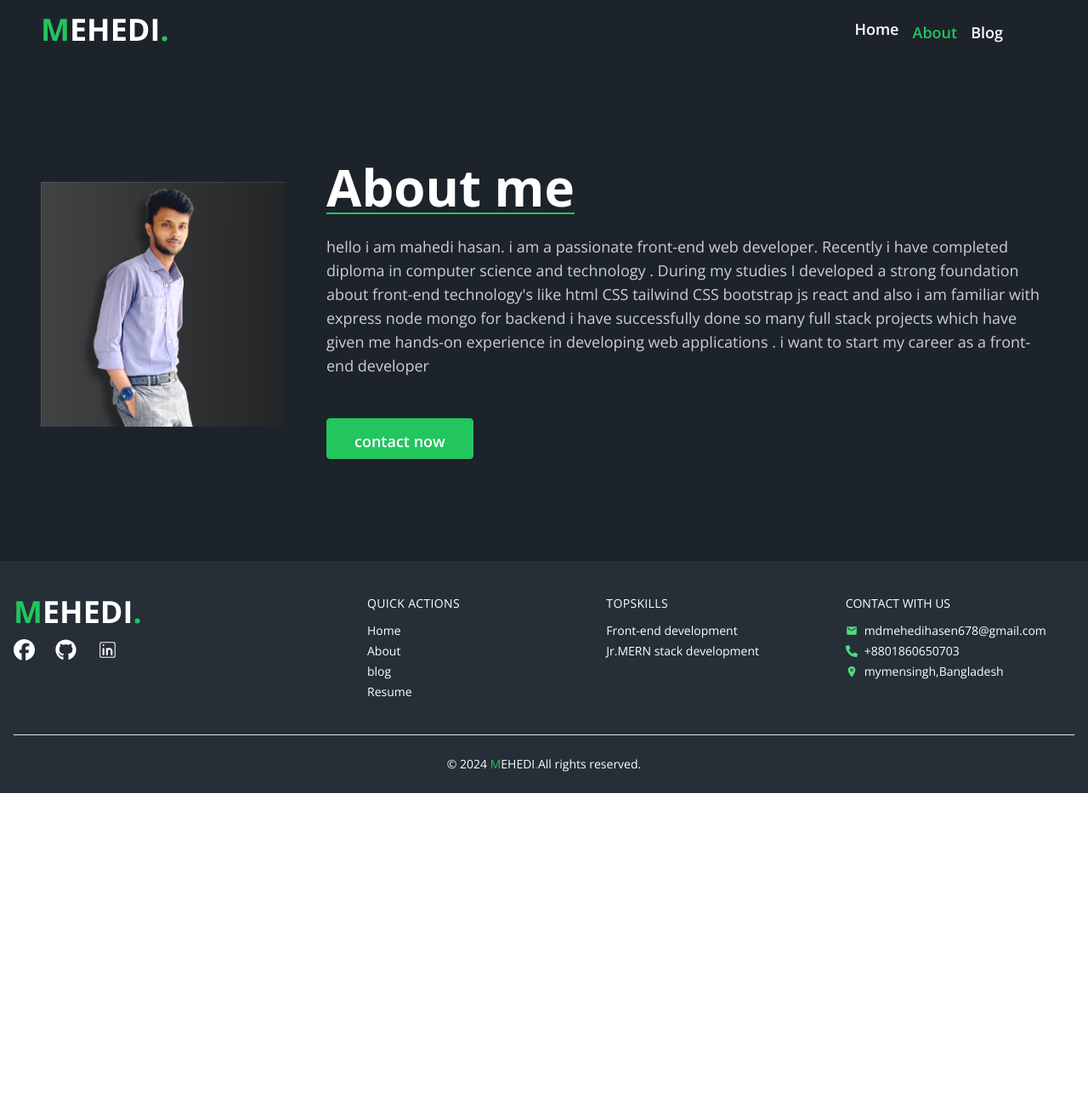
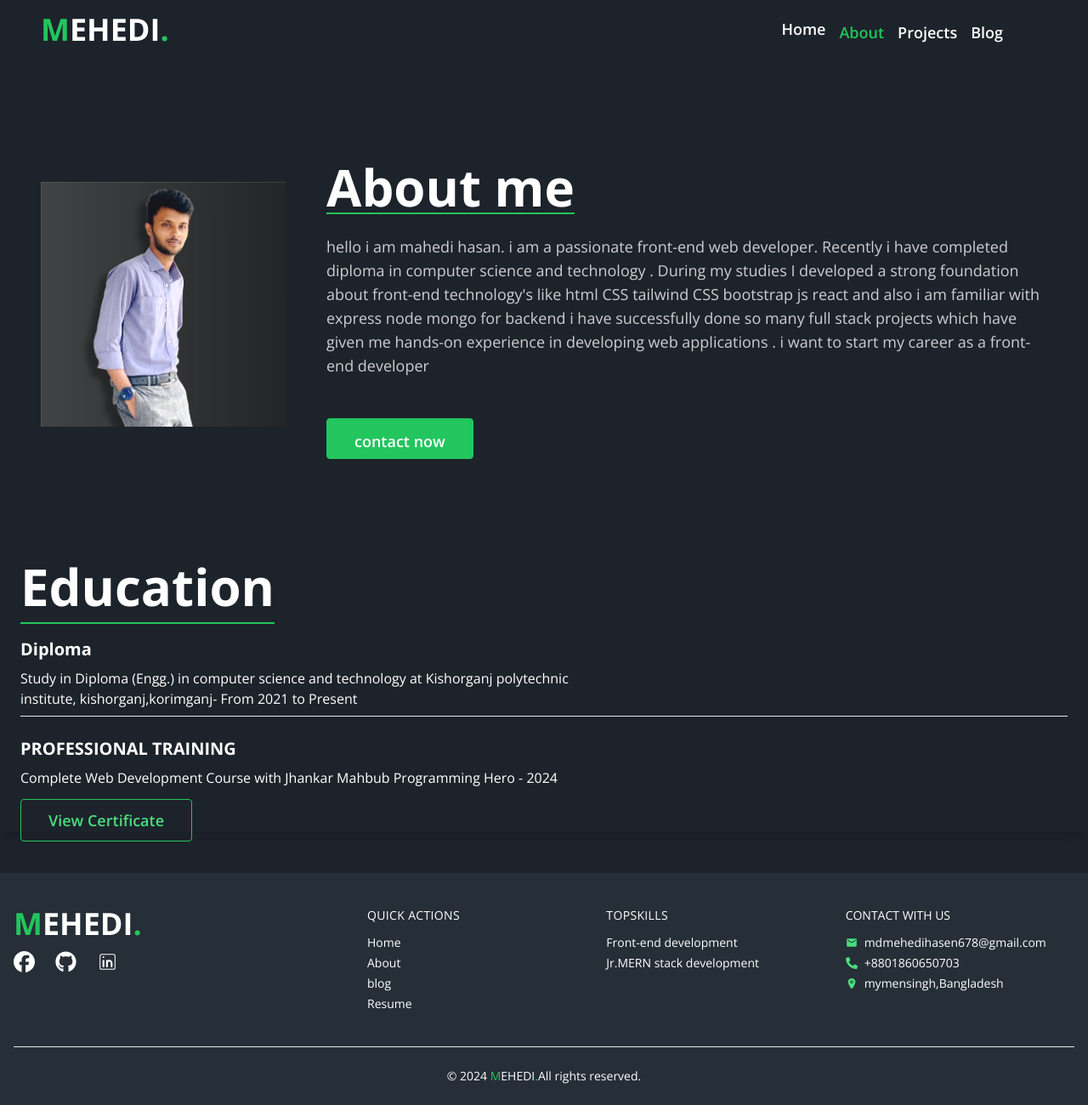
Before and after one commit to Mahedihasanimam/MyPortfolio, a React (Vite) app: page /about in a window 1280 px wide. Shown: the whole page at 85% size. Before the commit the page ends 933 px from the top, so only its background shows below. Built offline with nearby package versions, Linux system fonts and the light colour scheme.

Commit message:
contact section added

```diff
--- /dev/null
+++ b/src/Pages/about/AboutPage.jsx
@@ -0,0 +1,83 @@
+import React from "react";
+import heroimg from "../../assets/profile-pic (8).png";
+
+const AboutPage = () => {
+  return (
+    <div>
+      <section id="about" className="bg-[#1D232A] shadow-lg text-white">
+        <div className="container  flex  justify-between  p-6 mx-auto sm:py-12 lg:py-24 lg:flex-row flex-col-reverse lg:justify-between">
+          <div className="flex items-center justify-start lg:p-6 mt-8 lg:mt-0 h-72 sm:h-80 lg:h-96 xl:h-112 2xl:h-128">
+            <img
+              src={heroimg}
+              alt=""
+              className="object-contain h-72 sm:h-80 lg:h-96 xl:h-112 2xl:h-128"
+              data-aos="fade-right"
+              data-aos-offset="500"
+              data-aos-easing="ease-in-sine"
+            />
+          </div>
+          <div className="flex flex-col justify-center lg:p-6   rounded-sm lg:max-w-md xl:max-w-4xl w-full text-left">
+            <h1
+              className="text-4xl border-b-2 border-green-500 w-fit font-bold leading-none lg:text-6xl sm:text-4xl"
+              data-aos="fade-up"
+              data-aos-easing="linear"
+              data-aos-duration="1500"
+            >
+              About me
+            </h1>
+            <p
+              className="mt-6 mb-8 text-lg sm:mb-12 text-gray-50 text-opacity-80"
+              data-aos="fade-up"
+              data-aos-easing="linear"
+              data-aos-duration="2000"
+            >
+              hello i am mahedi hasan. i am a passionate front-end web
+              developer. Recently i have completed diploma in computer science
+              and technology . During my studies I developed a strong foundation
+              about front-end technology's like html CSS tailwind CSS bootstrap
+              js react and also i am familiar with express node mongo for
+              backend i have successfully done so many full stack projects which
+              have given me hands-on experience in developing web applications .
+              i want to start my career as a front-end developer
+            </p>
+            <a
+              rel="noopener noreferrer"
+              className="px-8 py-3 btn w-fit text-lg font-semibold border rounded border-green-500 bg-green-500 hover:text-white hover:border-2 hover:bg-transparent hover:border-green-500 text-white transition-all duration-500"
+              data-aos="fade-up"
+              data-aos-easing="linear"
+              data-aos-duration="1000"
+            >
+              contact now
+            </a>
+          </div>
+        </div>
+        <div className="px-6  mb-12 space-y-2">
+          <h1
+            className="text-4xl border-b-2 border-green-500 pb-3
+     w-fit font-bold leading-none lg:text-6xl sm:text-4xl mb-4 "
+          >
+            Education
+          </h1>
+          <span className="text-xl font-bold">Diploma</span>
+          <p>
+            Study in Diploma (Engg.) in computer science and technology at
+            Kishorganj polytechnic <br /> institute, kishorganj,korimganj- From
+            2021 to Present
+          </p> <hr /> <br />
+          <span className="text-xl font-bold">PROFESSIONAL TRAINING</span>
+          <p>Complete Web Development Course with Jhankar Mahbub Programming Hero - 2024</p> <br />
+          <a
+              rel="noopener noreferrer"
+              href="/src/assets/cirtificate.pdf"
+              download={"mehedi's cirtificate"}
+              className="px-8 py-3 w-fit text-lg font-semibold border rounded border-green-500 text-green-400 hover:bg-green-500 hover:text-white transition-all duration-500"
+            >
+              View Certificate
+            </a>
+        </div>
+      </section>
+    </div>
+  );
+};
+
+export default AboutPage;
--- /dev/null
+++ b/src/Pages/home/Contact.jsx
@@ -0,0 +1,86 @@
+import { CiLinkedin } from "react-icons/ci";
+import { FaGithub } from "react-icons/fa";
+import { FaFacebook } from "react-icons/fa6";
+import { Link } from "react-router-dom";
+
+const Contact = () => {
+  return (
+    <div>
+      <h1
+        className="text-4xl border-b-2 border-green-500 pb-3 container lg:mx-auto
+     w-fit font-bold leading-none lg:text-4xl sm:text-4xl mb-4 mx-6 uppercase"
+      >
+        sent me a message
+      </h1>
+      <div className="hero ">
+        <div className="hero-content w-full justify-between flex-col lg:flex-row-reverse">
+          <section class="w-1/2 px-6 text-white rounded-md shadow-md ">
+            <form>
+              <div class="">
+                <div className="text-white">
+                  <input
+                    type="text"
+                    placeholder="Your name"
+                    className=" text-white w-full bg-transparent px-3 py-3 mt-2   border border-green-200 rounded-sm  focus:border-green-400 focus:ring-green-300 focus:ring-opacity-40 dark:focus:border-blue-300 focus:outline-none focus:ring"
+                  />
+                  <input
+                    type="email"
+                    placeholder="Your Email"
+                    className=" w-full bg-transparent px-3 py-3 mt-2 text-white border border-green-200 rounded-sm  focus:border-green-400 focus:ring-green-300 focus:ring-opacity-40 dark:focus:border-blue-300 focus:outline-none focus:ring"
+                  />
+                  <textarea
+                    name=""
+                    cols="30"
+                    rows="10"
+                    placeholder="Your Email"
+                    className=" w-full bg-transparent px-3 py-3 mt-2 text-white  border border-green-200 rounded-sm  focus:border-green-400 focus:ring-green-300 focus:ring-opacity-40 dark:focus:border-blue-300 focus:outline-none focus:ring"
+                  ></textarea>
+                </div>
+              </div>
+
+              <div class="flex justify-end mt-6">
+              <button
+
+              className="px-8 py-3 w-fit text-lg font-semibold border rounded border-green-500  bg-green-500 text-white transition-all duration-500"
+            >
+              Send message
+            </button>
+              </div>
+            </form>
+          </section>
+          <div className="text-center max-w-lg lg:text-left">
+            <h1 className="text-4xl font-bold">Getting in touch is easy!</h1>
+            <div className="space-y-4 mt-4">
+              <p className="">mymensingh,bangladesh</p>
+              <p>+8801860650703</p>
+              <p>mdmehedihasen678@gmail.com</p>
+            </div>
+            <div className="space-y-3">
+              <div className="uppercase dark:text-gray-900"></div>
+              <div className="flex justify-start space-x-6">
+                <Link
+                  target="_blank"
+                  to={"https://www.facebook.com/profile.php?id=100064053792788"}
+                >
+                  <FaFacebook size={25} />
+                </Link>
+                <Link target="_blank" to={"https://github.com/Mahedihasanimam"}>
+                  <FaGithub size={25} />
+                </Link>
+
+                <Link
+                  target="_blank"
+                  to={"https://www.linkedin.com/in/mehedi60/"}
+                >
+                  <CiLinkedin size={25} />
+                </Link>
+              </div>
+            </div>
+          </div>
+        </div>
+      </div>
+    </div>
+  );
+};
+
+export default Contact;
--- a/src/Pages/home/Home.jsx
+++ b/src/Pages/home/Home.jsx
@@ -5,6 +5,7 @@ import Projects from './Projects';
 import Skills from './Skills';
 import AOS from 'aos';
 import 'aos/dist/aos.css'; // You can also use <link> for styles
+import Contact from './Contact';
 // ..
 AOS.init();
 const Home = () => {
@@ -14,6 +15,7 @@ const Home = () => {
             <About/>
             <Skills/>
             <Projects/>
+            <Contact/>
         </div>
     );
 };
--- a/src/Pages/home/Projects.jsx
+++ b/src/Pages/home/Projects.jsx
@@ -21,8 +21,8 @@ const Projects = () => {
   const all = allprojects;
 
   return (
-    <div className="container mx-auto my-20">
-      <h1 className="text-4xl border-b-2 border-green-500 pb-3 px-6 w-fit font-bold leading-none lg:text-6xl sm:text-4xl container lg:mx-auto md:mx-auto">
+    <div id="projects" className="container mx-auto my-20">
+      <h1 className="text-4xl border-b-2 border-green-500 pb-3 mx-6 w-fit font-bold leading-none lg:text-6xl sm:text-4xl container lg:mx-auto md:mx-auto">
         Projects
       </h1>
 
--- a/src/share/Navbar.jsx
+++ b/src/share/Navbar.jsx
@@ -33,6 +33,18 @@ const Navbar = () => {
       }
     >
       <CgProfile className="lg:hidden md:hidden" /> About
+    </NavLink>
+      </li>
+      <li className="font-semibold text-lg ">
+      <NavLink
+      to="/projects"
+      className={({ isActive }) =>
+        isActive
+          ? "text-green-500 p-0  border-b-2 border-[#1D232A]   hover:border-b-2 hover:border-green-500 hover:animate-underline hover:rounded-none"
+          : "border-b-2 p-0  border-[#1D232A]  hover:border-b-2 hover:border-green-500 hover:animate-underline hover:rounded-none"
+      }
+    >
+      <CgProfile className="lg:hidden md:hidden" /> Projects
     </NavLink>
       </li>
       <li className="font-semibold text-lg ">
```
Also changed, not shown: src/Pages/aboutpage/About.jsx (+20 -9 lines), src/Routes/Route.jsx (+9 -2 lines), 1 other file (tests, documents, lock files or other folders).
